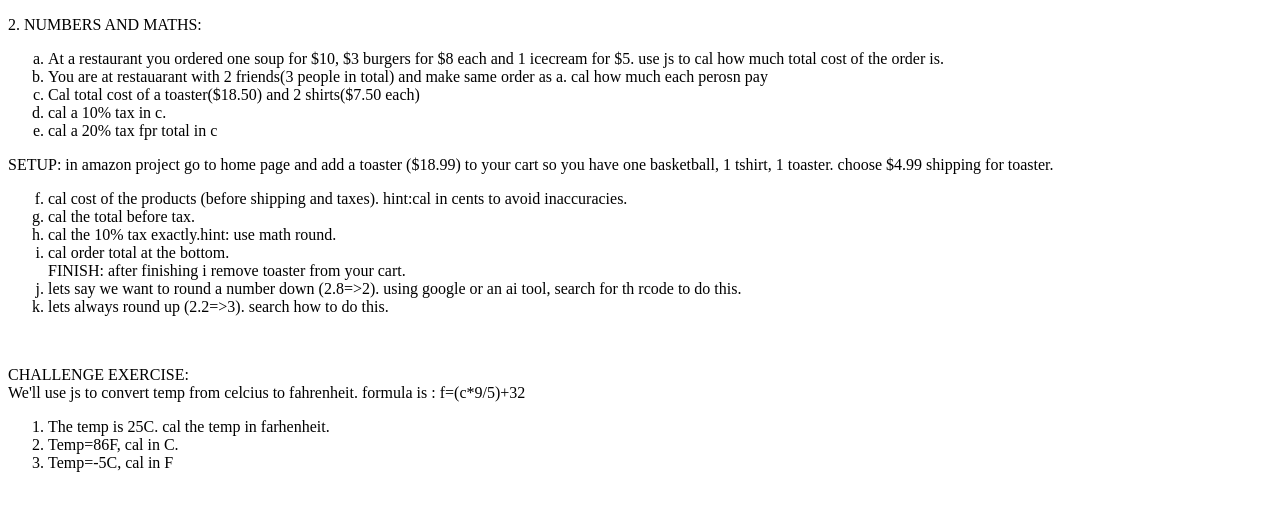
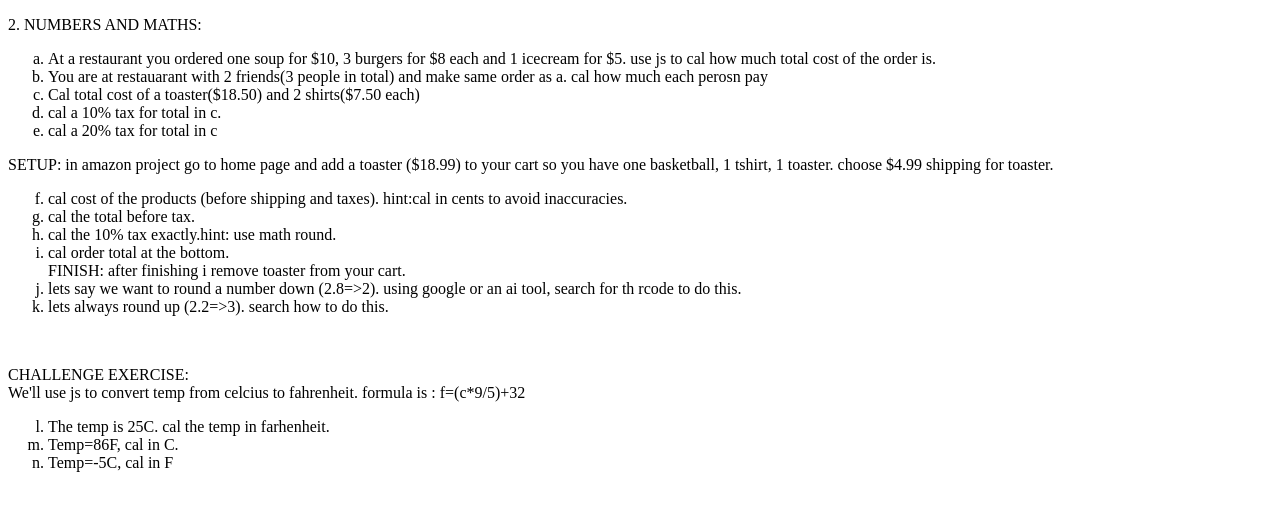
Before and after one commit to shivani12022003/javascript_journey, a plain HTML site: page EXERCISE2/index.html in a window 1280 px wide. Drawn offline with Linux system fonts and the light colour scheme.

Commit message:
modified exercise

```diff
--- a/EXERCISE2/index.html
+++ b/EXERCISE2/index.html
@@ -9,11 +9,11 @@
     <p>
     2. NUMBERS AND MATHS:
     <ol type="a">
-        <li>At a restaurant you ordered one soup for $10, $3 burgers for $8 each and 1 icecream for $5. use js to cal how much total cost of the order is.</li>
+        <li>At a restaurant you ordered one soup for $10, 3 burgers for $8 each and 1 icecream for $5. use js to cal how much total cost of the order is.</li>
         <li>You are at restauarant with 2 friends(3 people in total) and make same order as a. cal how much each perosn pay</li>
         <li>Cal total cost of a toaster($18.50) and 2 shirts($7.50 each)</li>
-        <li>cal a 10% tax in c.</li>
-        <li>cal a 20% tax fpr total in c </li>
+        <li>cal a 10% tax for total in c.</li>
+        <li>cal a 20% tax for total in c </li>
     </ol>
     SETUP: in amazon project go to home page and add a toaster ($18.99) to your cart so you have one basketball, 1 tshirt, 1 toaster. choose $4.99 shipping for toaster.
     <ol type="a" start="6">
@@ -30,8 +30,8 @@
     <p>
     CHALLENGE EXERCISE: <br>
     We'll use js to convert temp from celcius to fahrenheit. formula is : f=(c*9/5)+32
-    <ol>
-        <li>The temp is 25C. cal the temp in farhenheit. </li>
+    <ol type="a" start="12">
+        <li>The temp is 25C. cal the temp in farhenheit.</li>
         <li>Temp=86F, cal in C.</li>
         <li>Temp=-5C, cal in F</li>
     </ol>
```
